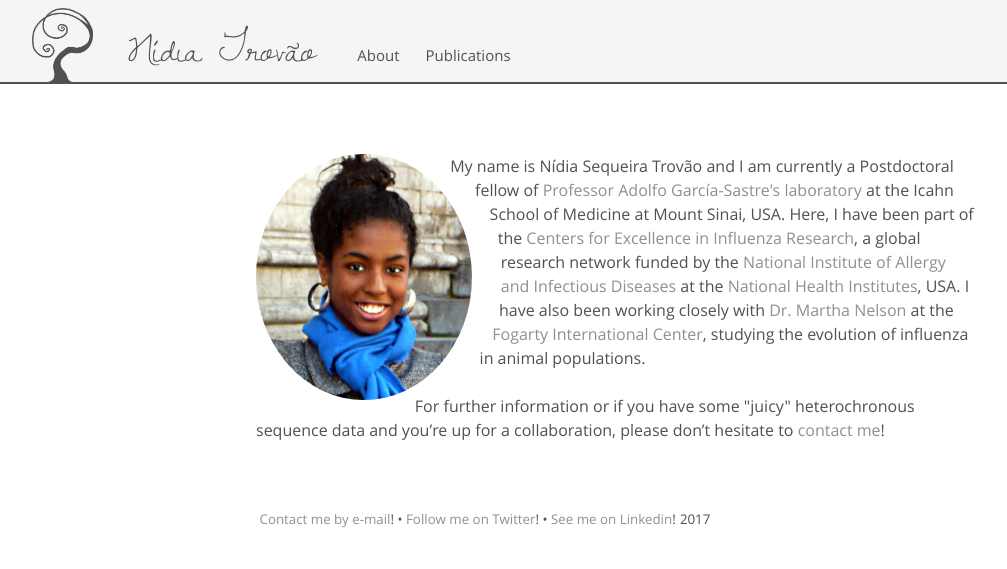
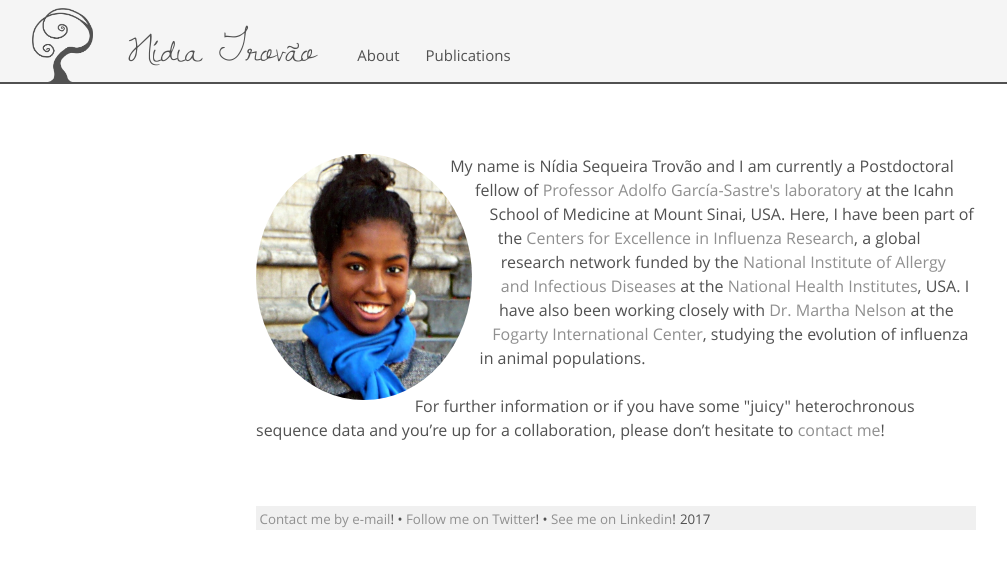
Before and after one commit to nidiatrovao/nidiatrovao.github.io, a Jekyll site: the page built from index.html, in a window 1280 px wide. Shown: the top 569 px of the page, without its empty margins (24-1031 px from the left). Built offline with Jekyll 4.4.1, drawn with Linux system fonts in a browser that asks for light colours.

Commit message:
Update _layout.scss

```diff
--- a/_sass/_layout.scss
+++ b/_sass/_layout.scss
@@ -8,5 +8,5 @@
 
 footer {
   margin-bottom: 2rem;
-  //background-color: #F0F0F0;
+  background-color: #F0F0F0;
 }
```
